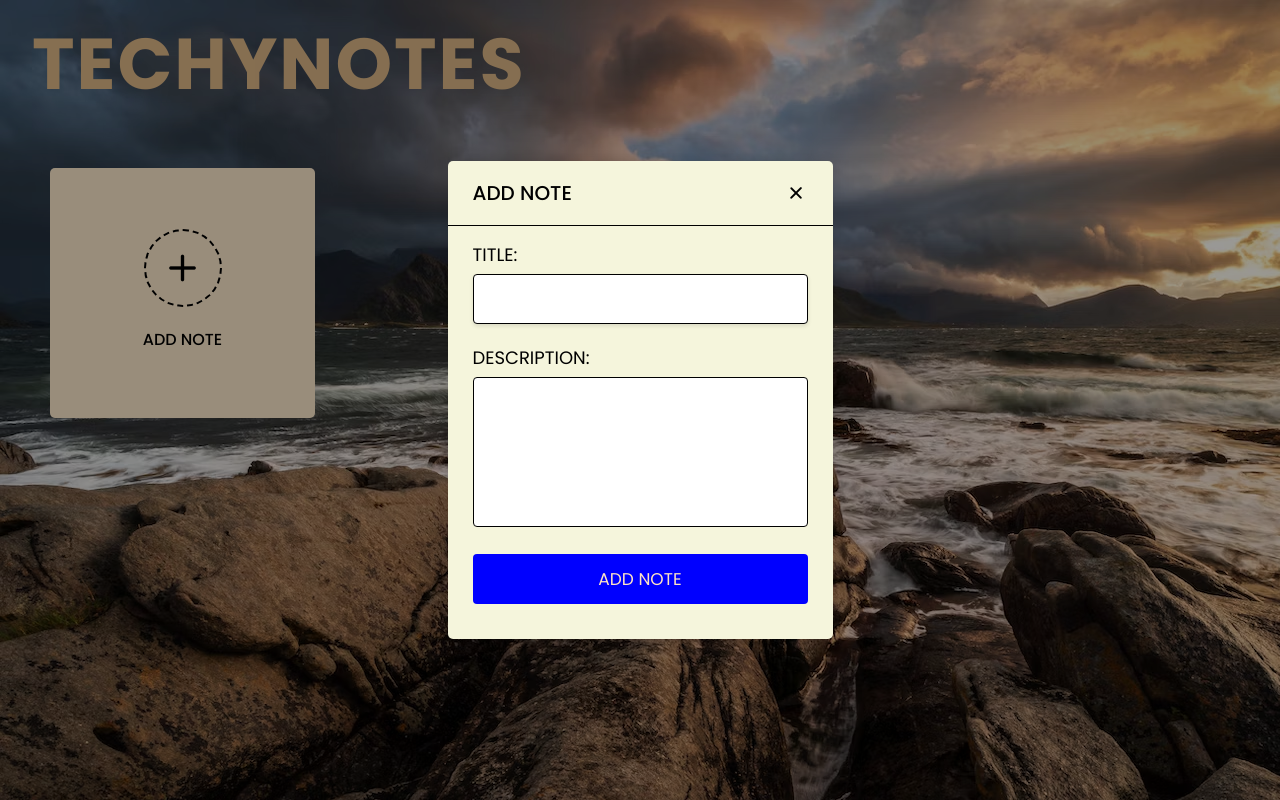
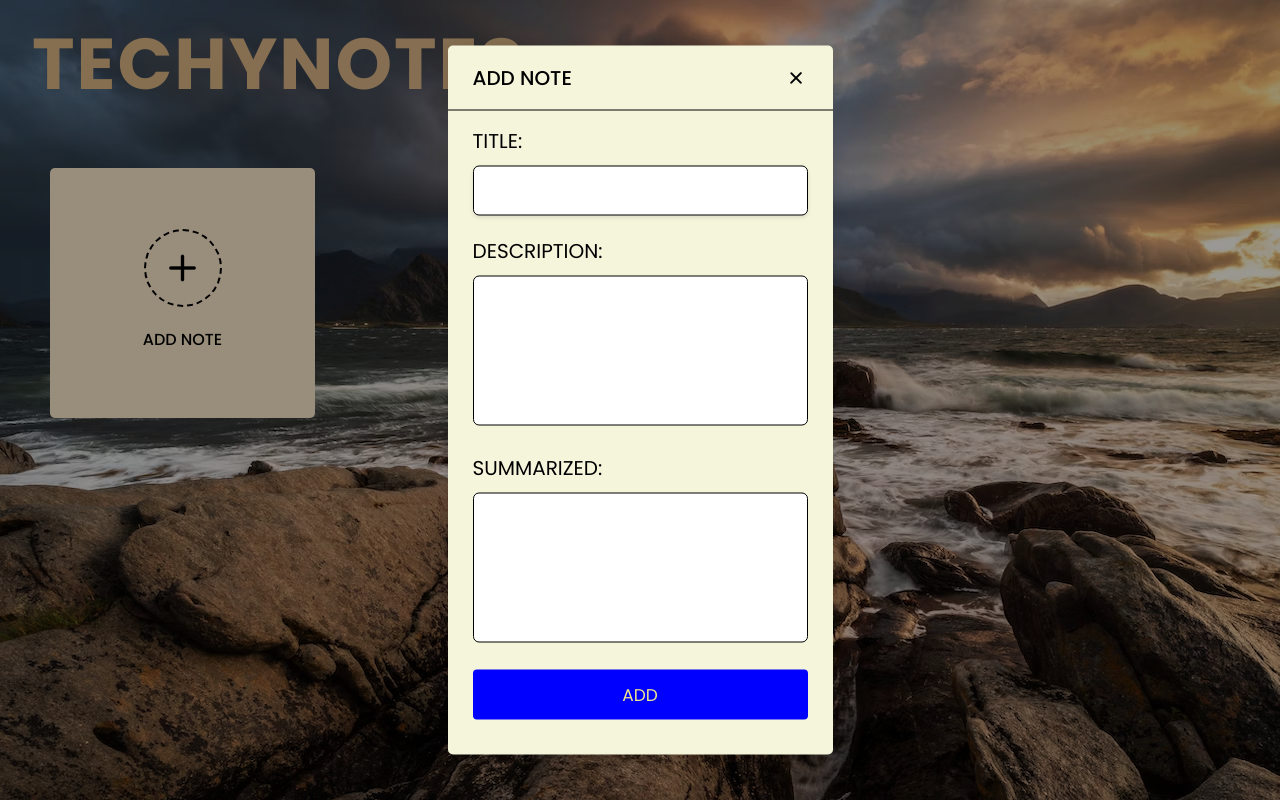
Before and after one commit to giga-sec/note_taking_app, a plain HTML site: page index.html in a window 1280 px wide. Both pictures are taken after a click on the item "ADD NOTE". Drawn offline with nearby package versions, Linux system fonts and the light colour scheme.

Commit message:
frontend

```diff
--- a/index.css
+++ b/index.css
@@ -211,9 +211,10 @@ body{
   margin-bottom: 20px;
 }
 form .row label{
-  font-size: 18px;
+  font-size: 20px;
+  font:bold;
   display: block;
-  margin-bottom: 6px;
+  margin-bottom: 10px;
 }
 form :where(input, textarea){
   height: 50px;
@@ -221,7 +222,7 @@ form :where(input, textarea){
   outline: none;
   font-size: 17px;
   padding: 0 15px;
-  border-radius: 4px;
+  border-radius: 6px;
   border: 1px solid black;
 }
 form :where(input, textarea):focus{
@@ -235,13 +236,13 @@ form .row textarea{
 form button{
   width: 100%;
   height: 50px;
-  color: bisque;
+  color: khaki;
   outline: none;
   border: none;
   cursor: pointer;
   font-size: 17px;
   border-radius: 4px;
-  background: blue
+  background: blue;
 }
 
 @media (max-width: 660px){
--- a/index.html
+++ b/index.html
@@ -26,6 +26,10 @@
               <label>DESCRIPTION: </label>
               <textarea spellcheck="false"></textarea>
             </div>
+            <div class="row summarize">
+              <label>SUMMARIZED: </label>
+              <textarea spellcheck="false"></textarea>
+            </div>
             <button></button>
           </form>
         </div>
--- a/script.js
+++ b/script.js
@@ -13,7 +13,7 @@ let isUpdate = false, updateId;
 
 addBox.addEventListener("click", () => {
     popupTitle.innerText = "ADD NOTE";
-    addBtn.innerText = "ADD NOTE";
+    addBtn.innerText = "ADD";
     popupBox.classList.add("show");
     document.querySelector("body").style.overflow = "hidden";
     if(window.innerWidth > 660) titleTag.focus();
```
